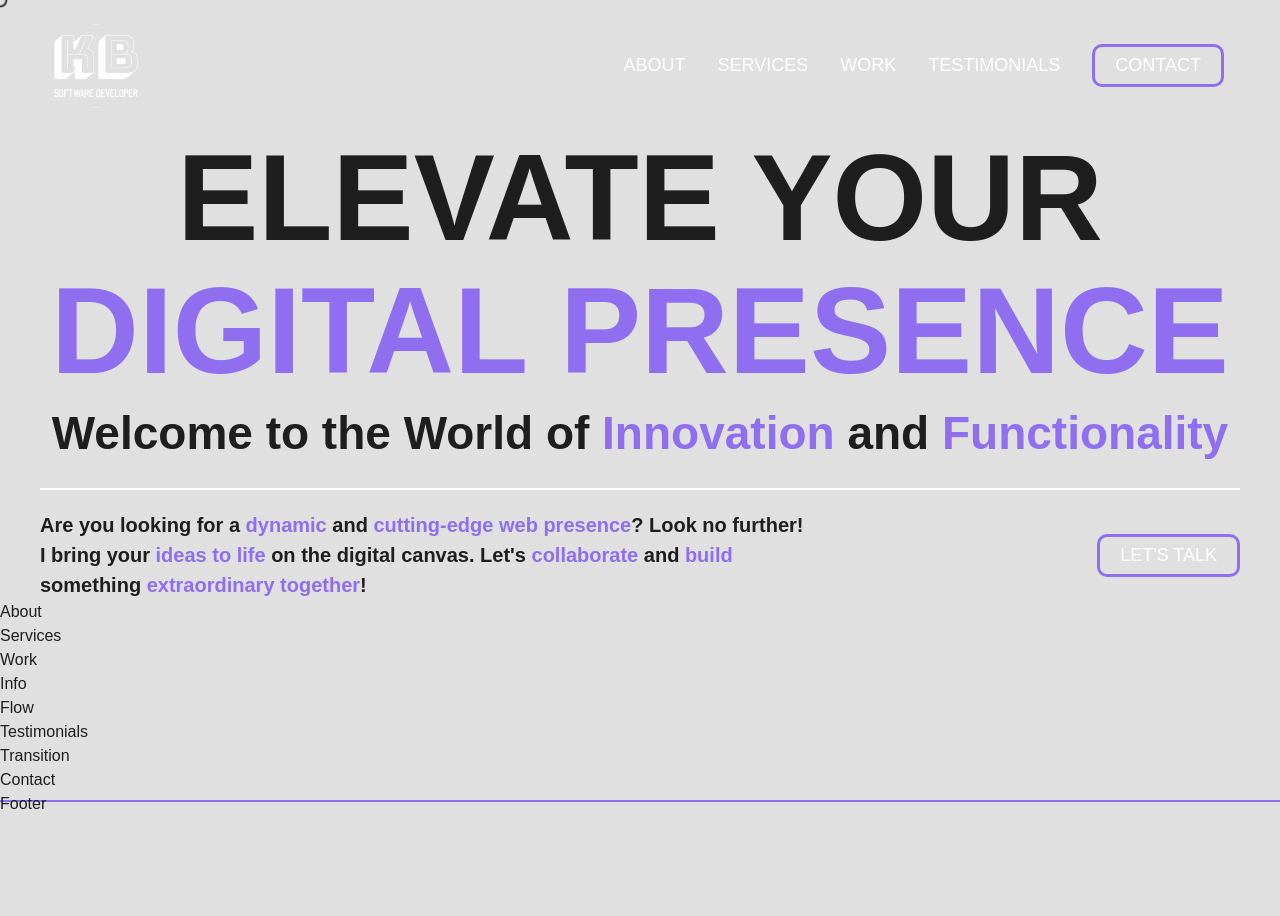
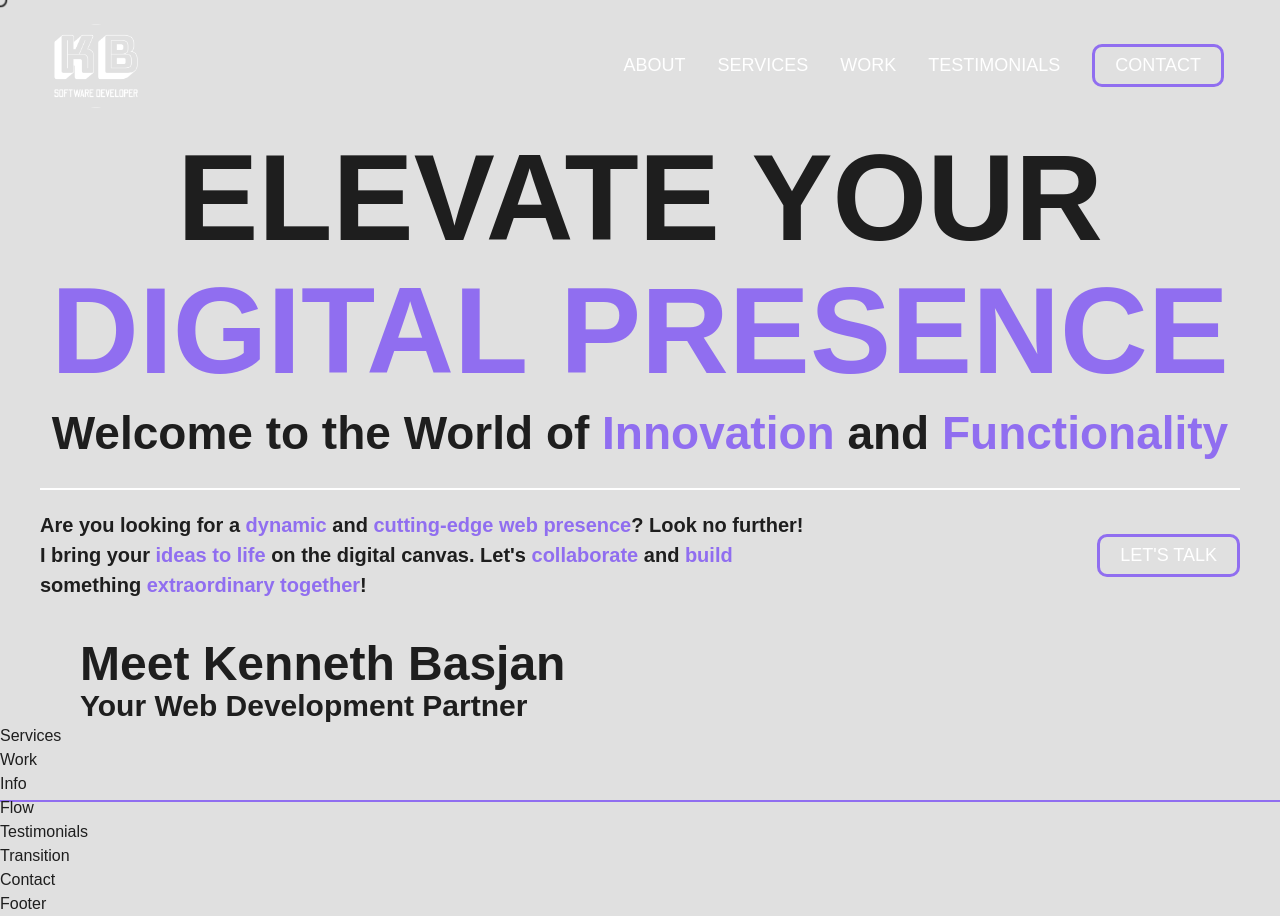
Before and after one commit to Abbbtle/kenneth-basjan-portfolio-website, a React (Vite) app: page / in a window 1280 px wide. Before the commit the page ends 816 px from the top, so only its background shows below. Built offline with nearby package versions, Linux system fonts and the light colour scheme.

Commit message:
Updated index.css

```diff
--- a/src/components/About.jsx
+++ b/src/components/About.jsx
@@ -1,9 +1,15 @@
 import React from 'react'
 
-function About() {
+
+const About = () => {
   return (
-    <div>About</div>
-  )
-}
+    <div className='about mx-10 mt-10'>
+      <div className='mx-10 mt-10'>
+        <h2 className='text-5xl font-semibold'>Meet Kenneth Basjan</h2>
+        <h4 className='text-3xl font-semibold'>Your Web Development Partner</h4>
+      </div>
+    </div>
+  );
+};
 
 export default About
--- a/src/index.css
+++ b/src/index.css
@@ -1,9 +1,12 @@
+/*========== Tailwind CSS ===========*/
+
 @import "tailwindcss/base";
 @import "tailwindcss/components";
 @import "tailwindcss/utilities";
 
+/*========== General CSS ===========*/
+
 @import url('https://fonts.googleapis.com/css2?family=Poppins:ital,wght@0,100;0,200;0,300;0,400;0,500;0,600;0,700;0,800;0,900;1,100;1,200;1,300;1,400;1,500;1,600;1,700;1,800;1,900&display=swap');
-
 
 :root {
   font-family: 'Poppins', sans-serif;
@@ -21,44 +24,6 @@
   -webkit-text-size-adjust: 100%;
 }
 
-/* .text-center {
-  display: flex;
-  align-items: center;
-  justify-content: center;
-} */
-
-/* .container {
-  max-width: 100vw;
-  margin: auto;
-} */
-
-.button1 {
-  border: 3px solid #906EF0;
-  padding: 5px 20px;
-  background-color: transparent;
-  color: #ffffff;
-  text-transform: uppercase;
-  font-size: 18px;
-  cursor: pointer;
-}
-
-.button1::before {
-  content: ''; /* Create a pseudo-element */
-  position: fixed;
-  top: -2px;
-  left: -2px;
-  right: -2px;
-  bottom: -2px;
-  border: 2px solid #906EF0;
-  z-index: -1;
-}
-
-.button1:hover {
-  background-color: #906EF0;
-
-  transition: 350ms ease-in-out;
-}
-
 a {
   font-weight: 500;
   color: #ffffff;
@@ -66,19 +31,6 @@ a {
 }
 a:hover {
   color: #906EF0;
-}
-
-.custom-cursor {
-  width: 15px;
-  height: 15px;
-  border: 2px solid #fff;
-  border-radius: 50%;
-  position: absolute;
-  transform: translate(-50%, -50%);
-  pointer-events: none;
-  z-index: 9999;
-  mix-blend-mode: difference;
-  transition: width 0.2s, height 0.2s;
 }
 
 body {
@@ -92,6 +44,20 @@ h1 {
   line-height: 1.1;
 }
 
+@media (prefers-color-scheme: light) {
+  :root {
+    color: #1E1E1E;
+    background-color: rgba(255, 255, 255, 0.87);
+  }
+  a:hover {
+    color: #906EF0;
+  }
+  button {
+    background-color: #1E1E1E;
+  }
+}
+
+/*========== Buttons ===========*/
 button {
   border-radius: 10px;
   border: 3px solid transparent;
@@ -111,15 +77,43 @@ button:focus-visible {
   outline: 4px auto -webkit-focus-ring-color;
 }
 
-@media (prefers-color-scheme: light) {
-  :root {
-    color: #1E1E1E;
-    background-color: rgba(255, 255, 255, 0.87);
-  }
-  a:hover {
-    color: #906EF0;
-  }
-  button {
-    background-color: #1E1E1E;
-  }
+.button1 {
+  border: 3px solid #906EF0;
+  padding: 5px 20px;
+  background-color: transparent;
+  color: #ffffff;
+  text-transform: uppercase;
+  font-size: 18px;
+  cursor: pointer;
 }
+
+.button1::before {
+  content: '';
+  position: fixed;
+  top: -2px;
+  left: -2px;
+  right: -2px;
+  bottom: -2px;
+  border: 2px solid #906EF0;
+  z-index: -1;
+}
+
+.button1:hover {
+  background-color: #906EF0;
+
+  transition: 350ms ease-in-out;
+}
+
+/*========== Cursor ===========*/
+.custom-cursor {
+  width: 15px;
+  height: 15px;
+  border: 2px solid #fff;
+  border-radius: 50%;
+  position: absolute;
+  transform: translate(-50%, -50%);
+  pointer-events: none;
+  z-index: 9999;
+  mix-blend-mode: difference;
+  transition: width 0.2s, height 0.2s;
+}
```
